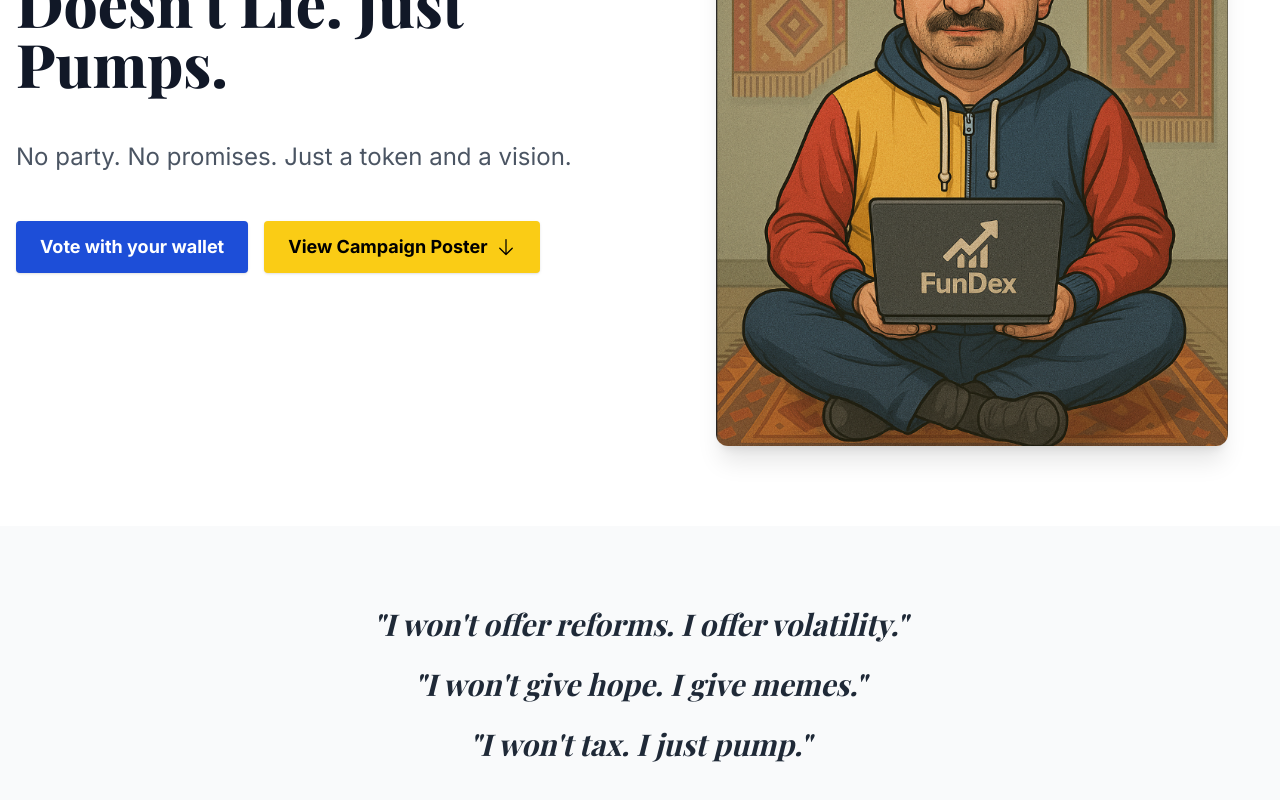
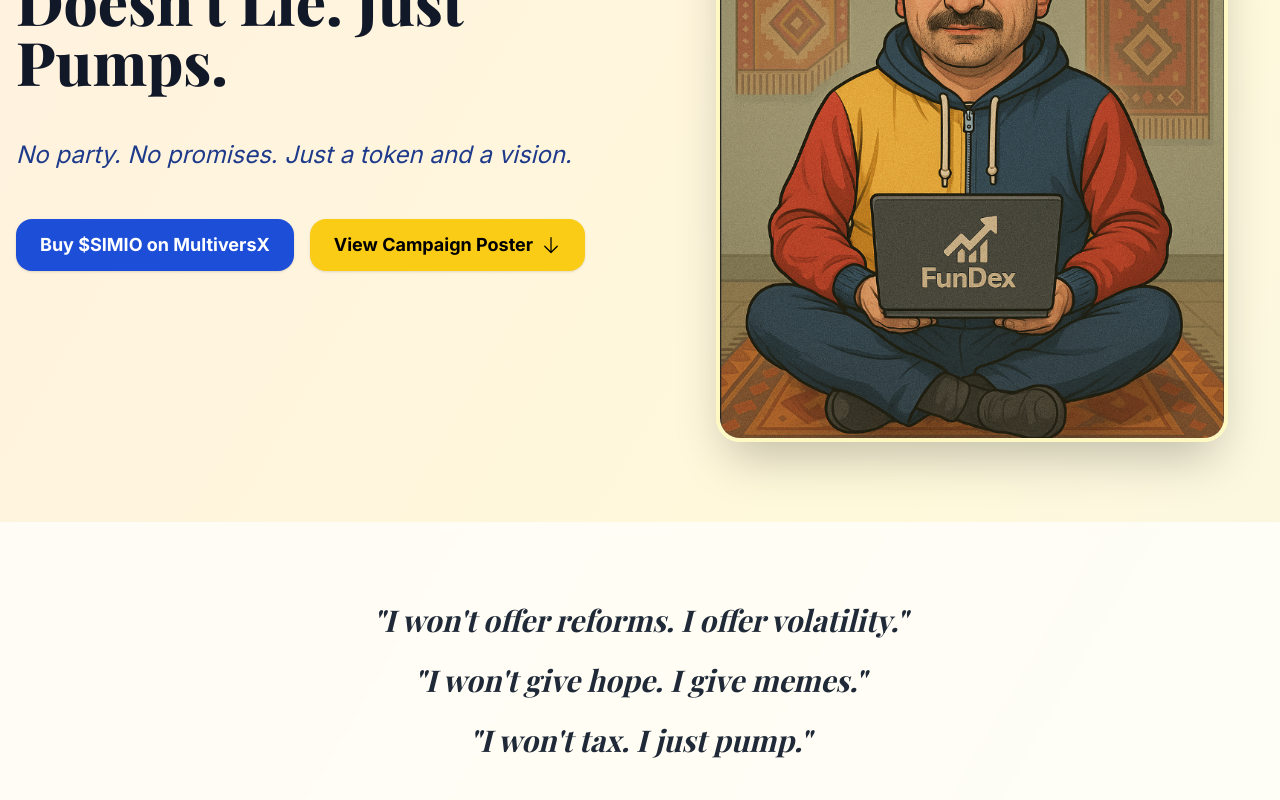
Before and after one commit to samimhm/simio.fun, a React (Vite) app: page / in a window 1280 px wide. Shown: the part 400-1200 px from the top of the page. Built offline with nearby package versions, Linux system fonts and the light colour scheme.

Commit message:
better design

```diff
--- a/src/components/CampaignSpeech.jsx
+++ b/src/components/CampaignSpeech.jsx
@@ -2,7 +2,7 @@
 
 const CampaignSpeech = () => {
   return (
-    <section className="py-20 bg-gray-50">
+    <section className="py-20 bg-white/70 backdrop-blur-sm">
       <div className="max-w-4xl mx-auto px-4">
         <motion.div
           initial={{ opacity: 0, y: 20 }}
--- a/src/components/Dao.jsx
+++ b/src/components/Dao.jsx
@@ -3,7 +3,7 @@
 
 const Dao = () => {
   return (
-    <section className="py-20 bg-gray-50">
+    <section className="py-20 bg-white/70 backdrop-blur-sm">
       <div className="max-w-4xl mx-auto px-4 text-center">
         <motion.div
           initial={{ opacity: 0, y: 20 }}
--- a/src/components/Footer.jsx
+++ b/src/components/Footer.jsx
@@ -1,6 +1,6 @@
 const Footer = () => {
   return (
-    <footer className="py-8 bg-white border-t">
+    <footer className="py-8 bg-white/80 border-t backdrop-blur-sm">
       <div className="max-w-4xl mx-auto px-4 text-center">
         <p className="text-sm text-gray-500 italic">
           This project is as real as any electoral promise.
--- a/src/components/Hero.jsx
+++ b/src/components/Hero.jsx
@@ -4,10 +4,14 @@
 
 const Hero = () => {
   return (
-    <section className="min-h-screen flex items-center justify-center bg-white py-10 md:py-20">
+    <section className="min-h-screen flex items-center justify-center py-10 md:py-20">
       <div className="container mx-auto flex flex-col md:flex-row items-center justify-between gap-10 md:gap-20 px-4">
         {/* Stânga: Text */}
         <div className="w-full md:w-1/2 flex flex-col items-center md:items-start text-center md:text-left space-y-8 md:space-y-12 max-w-2xl">
+          {/* Badge satiric */}
+          {/* <span className="inline-block mb-2 px-4 py-1 bg-yellow-400 text-black font-semibold rounded-full text-xs tracking-wider shadow-sm animate-pulse">
+            Meme Coin Satire
+          </span> */}
           <motion.h1
             initial={{ opacity: 0, y: 20 }}
             animate={{ opacity: 1, y: 0 }}
@@ -20,7 +24,7 @@
             initial={{ opacity: 0, y: 20 }}
             animate={{ opacity: 1, y: 0 }}
             transition={{ duration: 0.8, delay: 0.2 }}
-            className="text-base xs:text-lg md:text-2xl text-gray-600"
+            className="text-base xs:text-lg md:text-2xl text-blue-900 italic font-light"
           >
             No party. No promises. Just a token and a vision.
           </motion.p>
@@ -30,10 +34,16 @@
             transition={{ duration: 0.8, delay: 0.4 }}
             className="flex flex-col md:flex-row gap-4 w-full md:w-auto justify-center md:justify-start"
           >
-            <a href="#" className="bg-blue-700 hover:bg-blue-800 text-white font-bold py-3 px-6 rounded shadow transition text-lg text-center">
-              Vote with your wallet
+            <a
+              href="#"
+              className="bg-blue-700 hover:bg-blue-800 text-white font-bold py-3 px-6 rounded-2xl shadow transition text-lg text-center transform hover:-translate-y-1 hover:scale-105 focus:outline-none focus:ring-2 focus:ring-blue-400 focus:ring-offset-2 duration-200"
+            >
+              Buy $SIMIO on MultiversX
             </a>
-            <a href="#memes" className="bg-yellow-400 hover:bg-yellow-500 text-black font-bold py-3 px-6 rounded shadow transition flex items-center gap-2 text-lg justify-center">
+            <a
+              href="#memes"
+              className="bg-yellow-400 hover:bg-yellow-500 text-black font-bold py-3 px-6 rounded-2xl shadow transition flex items-center gap-2 text-lg justify-center transform hover:-translate-y-1 hover:scale-105 focus:outline-none focus:ring-2 focus:ring-yellow-300 focus:ring-offset-2 duration-200"
+            >
               <span>View Campaign Poster</span> <ArrowDownIcon className="w-5 h-5" />
             </a>
           </motion.div>
@@ -48,7 +58,7 @@
           <img
             src={simionImg}
             alt="$SIMIO Campaign"
-            className="rounded-xl shadow-xl max-w-xs xs:max-w-sm md:max-w-lg w-full h-auto"
+            className="rounded-3xl shadow-2xl max-w-xs xs:max-w-sm md:max-w-lg w-full h-auto border-4 border-yellow-100"
           />
         </motion.div>
       </div>
--- a/src/components/Roadmap.jsx
+++ b/src/components/Roadmap.jsx
@@ -38,7 +38,7 @@
               whileInView={{ opacity: 1, y: 0 }}
               transition={{ duration: 0.5, delay: index * 0.1 }}
               viewport={{ once: true }}
-              className="bg-white p-6 rounded-xl shadow-lg hover:shadow-xl transition-shadow"
+              className="bg-white/80 p-6 rounded-xl shadow-lg hover:shadow-xl transition-shadow"
             >
               <div className="w-12 h-12 bg-romanian-blue bg-opacity-10 rounded-lg flex items-center justify-center mb-4">
                 <stage.icon className="w-6 h-6 text-romanian-blue" />
--- a/src/components/Tokenomics.jsx
+++ b/src/components/Tokenomics.jsx
@@ -38,7 +38,7 @@
               whileInView={{ opacity: 1, y: 0 }}
               transition={{ duration: 0.5, delay: index * 0.1 }}
               viewport={{ once: true }}
-              className="bg-white p-6 rounded-xl shadow-lg text-center"
+              className="bg-white/80 p-6 rounded-xl shadow-lg text-center"
             >
               <div className="w-12 h-12 bg-romanian-yellow bg-opacity-10 rounded-lg flex items-center justify-center mb-4 mx-auto">
                 <stat.icon className="w-6 h-6 text-romanian-yellow" />
--- a/src/index.css
+++ b/src/index.css
@@ -10,7 +10,11 @@
   }
 
   body {
-    @apply bg-white text-gray-900;
+    @apply text-gray-900;
+    background: linear-gradient(120deg, #ffe5e5, #fff9db, #e3f0ff);
+    background-size: 200% 200%;
+    animation: bgMove 10s ease-in-out infinite alternate;
+    min-height: 100vh;
   }
 }
 
@@ -27,3 +31,8 @@
     @apply text-4xl md:text-5xl font-display font-bold text-center mb-8;
   }
 }
+
+@keyframes bgMove {
+  0% { background-position: 0% 50%; }
+  100% { background-position: 100% 50%; }
+}
```
